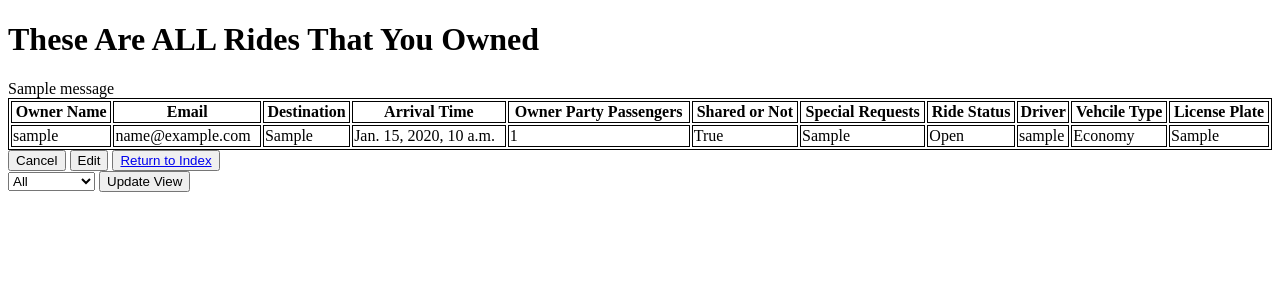
After one commit to Tono-vacn/RideShare_webapp, a Django app: page /base/1/view_my_ride/ in a window 1280 px wide. The commit adds this page. Shown: the top 300 px of the page. Run offline with Django 4.2, Linux system fonts and the light colour scheme; a user stored in the database is signed in; tables that the repository leaves empty hold one stand-in row (values such as "Sample post"); one stand-in notice (Sample message) is shown.

Commit message:
add: ride request, view

```diff
--- a/web-app/base/forms.py
+++ b/web-app/base/forms.py
@@ -32,4 +32,6 @@ class CreatDriverForm_ADD(UserChangeForm):
         fields = ['license_num','plate_num','max_passenger','vehicle_type','vehicle_brand']
 
 class RideRequestForm(ModelForm):
-  pass
+  class Meta:
+    model = Ride
+    fields = ['start','destination','pick_up_time','arrival_time','shared','owner_passenger_num','extra_request']
--- a/web-app/base/templates/base/index_passenger.html
+++ b/web-app/base/templates/base/index_passenger.html
@@ -42,14 +42,14 @@
 
 	<button type="button">
             <a
-            {% comment %} href="{% url 'request' myuser.user.id%}" {% endcomment %}
+            href="{% url 'base:request_ride' cur_user.id%}"
             >Click here to Request Open Ride!</a>
         </button>
 
 
 	<button type="button">
             <a
-            {% comment %} href="{% url 'view_owned_ride' myuser.user.id%}" {% endcomment %}
+            href="{% url 'base:view_my_ride' cur_user.id%}"
             >View My Owned Ride</a>
         </button>
 
--- /dev/null
+++ b/web-app/base/templates/base/view_my_ride.html
@@ -0,0 +1,81 @@
+<!DOCTYPE html>
+<html lang="en">
+  <head>
+    <style>
+      table, th, td {border: 1px solid black;}
+    </style>
+       <meta charset="UTF-8">
+       <title>View All Your Owned Ride</title>
+   </head>
+  <body>
+    <h1>These Are {{ride_status}} Rides That You Owned</h1>
+		{% if messages %}
+		{% for message in messages %}
+				<div id="messages" class="alert alert-info">{{ message }}</div>
+		{% endfor %}
+		{% endif %}
+     {% for ride in all_rec %}
+     <table style="width:100%">
+       <tr>
+	 <th>Owner Name</th>
+	 <th>Email</th>
+	 <th>Destination</th>
+	 <th>Arrival Time</th>
+	 <th>Owner Party Passengers</th>
+	 {% comment %} <th>Total Passengers</th> {% endcomment %}
+	 <th>Shared or Not</th>
+	 <th>Special Requests</th>
+	 <th>Ride Status</th>
+
+	 {% if ride.ride_status != 'OPEN' %}
+   <th>Driver</th>
+	 <th>Vehcile Type</th>
+	 <th>License Plate</th>
+	 {% endif %}
+       </tr>
+       <tr>
+	 <td>{{ride.owner.username}}</td>
+	 <td>{{ride.owner.email}}</td>
+	 <td>{{ride.destination}}</td>
+	 <td>{{ride.arrival_time}}</td>
+	 <td>{{ride.owner_passenger_num}}</td>
+	 {% comment %} <td>{{ride.total_people}}</td> {% endcomment %}
+	 <td>{{ride.shared}}</td>
+	 <td>{{ride.extra_request}}</td>
+	 <td>{{ride.ride_status}}</td>
+	 {% if ride.ride_status != 'OPEN' %}
+   <td>{{ride.driver.username}}</td>
+	 <td>{{ride.driver.vehicle_type}}</td>
+	 <td>{{ride.driver.plate_num}}</td>
+	 {% endif %}
+       </tr>
+     </table>
+     {% if ride.ride_status == 'Open' %}
+     <button><a
+      {% comment %} href="{% url 'cancelride' ride.id %}" {% endcomment %}
+      >Cancel<a></button>
+
+     <button><a
+      {% comment %} href="{% url 'editride' ride.id %}" {% endcomment %}
+      >Edit<a></button>
+     {% endif %}
+	 {% endfor %}
+
+       <button type="button">
+           <a href="{% url 'base:index' user.id %}">Return to Index</a>
+       </button>
+
+       <form method = "post" action="">
+	 {% csrf_token %}
+	 <select name = "all_open_or_confirmed">
+	   <option value="ALL" {% if ride_status == "ALL" %}selected{% endif %}>All</option>
+	   <option value="CONFIRMED" {% if ride_status == "CONFIRMED" %}selected{% endif %}>Confirmed</option>
+	   <option value="OPEN" {% if ride_status == "OPEN" %}selected{% endif %}>Open</option>
+     <option value="CANCELLED" {% if ride_status == "CANCELLED" %}selected{% endif %}>Cancelled</option>
+     <option value="COMPLETED" {% if ride_status == "COMPLETED" %}selected{% endif %}>Completed</option>
+	 </select>
+	 <input type = "submit" value="Update View">
+	 </form>
+
+   </body>
+</html>
--- a/web-app/base/urls.py
+++ b/web-app/base/urls.py
@@ -13,4 +13,6 @@ urlpatterns = [
     path("<str:id>/index/", views.index, name="index"),
     path("<str:id>/edit_profile/", views.edit_profile, name="edit_profile"),
     path("<str:id>/register_as_driver/", views.register_as_driver, name="register_as_driver"),
+    path("<str:id>/request_ride/", views.request_ride, name="request_ride"),
+    path("<str:id>/view_my_ride/", views.view_my_ride, name="view_my_ride"),
 ]
--- a/web-app/base/views.py
+++ b/web-app/base/views.py
@@ -13,7 +13,7 @@ from django.core.mail import send_mail
 # Create your views here.
 
 from .models import *
-from .forms import CreateDriverForm,CreatePassengerForm, PasswordChangeForm, EditDriverForm, EditPassengerForm, CreatDriverForm_ADD
+from .forms import CreateDriverForm,CreatePassengerForm, PasswordChangeForm, EditDriverForm, EditPassengerForm, CreatDriverForm_ADD, RideRequestForm
 
 
 def init_page(request):
@@ -102,6 +102,43 @@ def register_as_driver(request,id):
   return render(request, "base/register_as_driver.html", {'form':form, 'user':cur_user})
 
 
+def request_ride(request, id):
+  if request.method == "POST":
+    form = RideRequestForm(request.POST)
+    if form.is_valid():
+      ride = form.save(commit = False)
+      ride.owner = request.user
+      ride.save()
+      return redirect("base:index", id = id)
+    else:
+      messages.info(request, "invalid form")
+  else:
+    form = RideRequestForm()
+  return render(request, "base/request_ride.html", {'form':form, 'user':request.user})
+
+def view_my_ride(request, id):
+  cur_user = request.user
+  ride_status = "ALL"
+  all_rec = Ride.objects.filter(owner = cur_user)
+  confirmed_rec = all_rec.filter(ride_status = "CONFIRMED")
+  open_rec = all_rec.filter(ride_status = "OPEN")
+  completed_rec = all_rec.filter(ride_status = "COMPLETED")
+  cancelled_rec = all_rec.filter(ride_status = "CANCELLED")
+  if request.method == 'POST':
+    ride_status = request.POST.get("all_open_or_confirmed")
+    if ride_status == "ALL":
+      return render(request, "base/view_my_ride.html", {'all_rec':all_rec, 'user':cur_user, 'ride_status':ride_status})
+    elif ride_status == "CONFIRMED":
+      return render(request, "base/view_my_ride.html", {'all_rec':confirmed_rec, 'user':cur_user, 'ride_status':ride_status})
+    elif ride_status == "OPEN":
+      return render(request, "base/view_my_ride.html", {'all_rec':open_rec, 'user':cur_user, 'ride_status':ride_status})
+    elif ride_status == "COMPLETED":
+      return render(request, "base/view_my_ride.html", {'all_rec':completed_rec, 'user':cur_user, 'ride_status':ride_status})
+    elif ride_status == "CANCELLED":
+      return render(request, "base/view_my_ride.html", {'all_rec':cancelled_rec, 'user':cur_user, 'ride_status':ride_status})
+    else:
+      messages.info(request, "invalid view request")
+  return render(request, "base/view_my_ride.html", {'all_rec':all_rec, 'user':cur_user, 'ride_status':ride_status})
   # return HttpResponse("test")
 
 
```
Also changed, not shown: web-app/base/templates/base/request_ride.html (added, +19 -0 lines).
